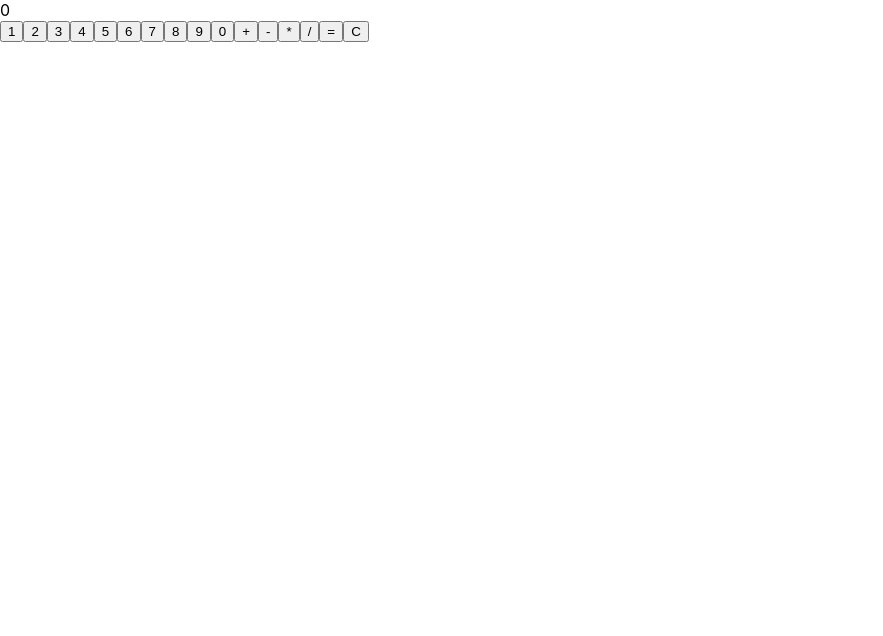
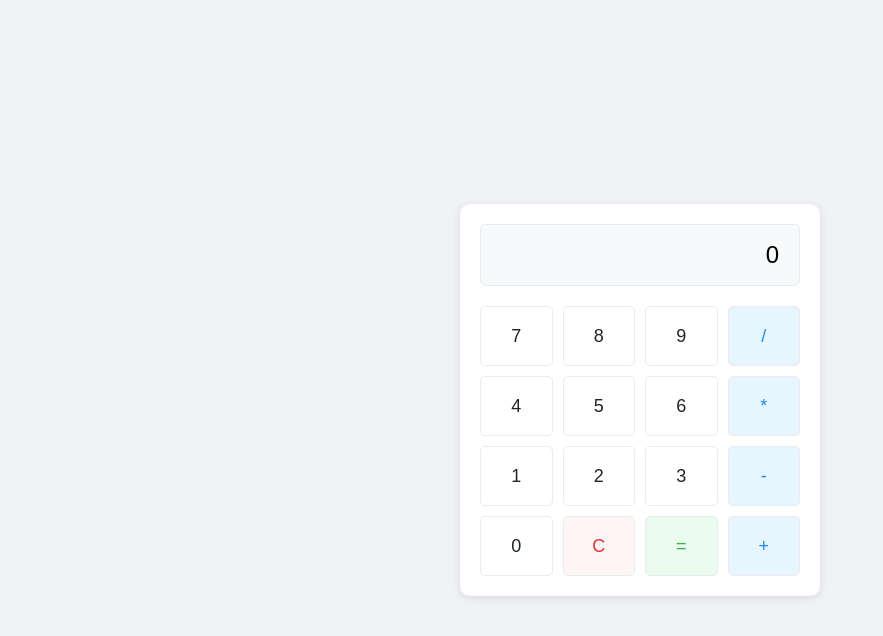
Before and after one commit to AvdhootHc/Incubyte-test-project, a React (Create React App) app: page / in a window 1280 px wide. Shown: the top 636 px of the page, without its empty margins (0-883 px from the left). Built offline with nearby package versions, Linux system fonts and the light colour scheme.

Commit message:
final commit

```diff
--- a/src/componants/Calculator.tsx
+++ b/src/componants/Calculator.tsx
@@ -1,4 +1,6 @@
+// Calculator.tsx
 import React, { useState } from "react";
+import "./calculator.css";
 
 const Calculator: React.FC = () => {
   const [input, setInput] = useState<string>("0");
@@ -15,27 +17,45 @@ const Calculator: React.FC = () => {
 
     if (value === "=") {
       if (operator && prevInput) {
-        if (operator === "+") {
-          setInput((parseFloat(prevInput) + parseFloat(input)).toString());
-        } else if (operator === "-") {
-          setInput((parseFloat(prevInput) - parseFloat(input)).toString());
-        } else if (operator === "*") {
-          setInput((parseFloat(prevInput) * parseFloat(input)).toString());
-        } else if (operator === "/") {
-          setInput((parseFloat(prevInput) / parseFloat(input)).toString());
+        try {
+          let result: number;
+          const prev = parseFloat(prevInput);
+          const current = parseFloat(input);
+
+          switch (operator) {
+            case "+":
+              result = prev + current;
+              break;
+            case "-":
+              result = prev - current;
+              break;
+            case "*":
+              result = prev * current;
+              break;
+            case "/":
+              if (current === 0) {
+                setInput("Error");
+                return;
+              }
+              result = prev / current;
+              break;
+            default:
+              return;
+          }
+
+          setInput(result.toString());
+          setPrevInput("");
+          setOperator("");
+        } catch (error) {
+          setInput("Error");
         }
       }
-    } else if (
-      value === "+" ||
-      value === "-" ||
-      value === "*" ||
-      value === "/"
-    ) {
+    } else if (["+", "-", "*", "/"].includes(value)) {
       setOperator(value);
       setPrevInput(input);
       setInput("0");
     } else {
-      if (input === "0") {
+      if (input === "0" || input === "Error") {
         setInput(value);
       } else {
         setInput(input + value);
@@ -44,11 +64,46 @@ const Calculator: React.FC = () => {
   };
 
   return (
-    <div>
+    <div className="calculator-container">
+      <div className="calculator">
         <div data-testid="result" className="result">
           {input}
         </div>
-      <div>
+        <div className="buttons-grid">
+          <button onClick={() => handleClick("7")} data-testid="button-7">
+            7
+          </button>
+          <button onClick={() => handleClick("8")} data-testid="button-8">
+            8
+          </button>
+          <button onClick={() => handleClick("9")} data-testid="button-9">
+            9
+          </button>
+          <button
+            onClick={() => handleClick("/")}
+            data-testid="button-divide"
+            className="operator"
+          >
+            /
+          </button>
+
+          <button onClick={() => handleClick("4")} data-testid="button-4">
+            4
+          </button>
+          <button onClick={() => handleClick("5")} data-testid="button-5">
+            5
+          </button>
+          <button onClick={() => handleClick("6")} data-testid="button-6">
+            6
+          </button>
+          <button
+            onClick={() => handleClick("*")}
+            data-testid="button-multiply"
+            className="operator"
+          >
+            *
+          </button>
+
           <button onClick={() => handleClick("1")} data-testid="button-1">
             1
           </button>
@@ -58,45 +113,39 @@ const Calculator: React.FC = () => {
           <button onClick={() => handleClick("3")} data-testid="button-3">
             3
           </button>
-        <button onClick={() => handleClick("4")} data-testid="button-4">
-          4
+          <button
+            onClick={() => handleClick("-")}
+            data-testid="button-minus"
+            className="operator"
+          >
+            -
           </button>
-        <button onClick={() => handleClick("5")} data-testid="button-5">
-          5
-        </button>
-        <button onClick={() => handleClick("6")} data-testid="button-6">
-          6
-        </button>
-        <button onClick={() => handleClick("7")} data-testid="button-7">
-          7
-        </button>
-        <button onClick={() => handleClick("8")} data-testid="button-8">
-          8
-        </button>
-        <button onClick={() => handleClick("9")} data-testid="button-9">
-          9
-        </button>
+
           <button onClick={() => handleClick("0")} data-testid="button-0">
             0
           </button>
-        <button onClick={() => handleClick("+")} data-testid="button-plus">
+          <button
+            onClick={() => handleClick("C")}
+            data-testid="button-clear"
+            className="clear"
+          >
+            C
+          </button>
+          <button
+            onClick={() => handleClick("=")}
+            data-testid="button-equal"
+            className="equal"
+          >
+            =
+          </button>
+          <button
+            onClick={() => handleClick("+")}
+            data-testid="button-plus"
+            className="operator"
+          >
             +
           </button>
-        <button onClick={() => handleClick("-")} data-testid="button-minus">
-          -
-        </button>
-        <button onClick={() => handleClick("*")} data-testid="button-multiply">
-          *
-        </button>
-        <button onClick={() => handleClick("/")} data-testid="button-divide">
-          /
-        </button>
-        <button onClick={() => handleClick("=")} data-testid="button-equal">
-          =
-        </button>
-        <button onClick={() => handleClick("C")} data-testid="button-clear">
-          C
-        </button>
+        </div>
       </div>
     </div>
   );
--- /dev/null
+++ b/src/componants/calculator.css
@@ -0,0 +1,85 @@
+/* Calculator.css */
+.calculator-container {
+  display: flex;
+  justify-content: center;
+  align-items: center;
+  min-height: 100vh;
+  background-color: #f0f2f5;
+  font-family: Arial, sans-serif;
+}
+
+.calculator {
+  background-color: #ffffff;
+  border-radius: 10px;
+  box-shadow: 0 2px 10px rgba(0, 0, 0, 0.1);
+  padding: 20px;
+  width: 320px;
+}
+
+.result {
+  background-color: #f8f9fa;
+  border: 1px solid #e9ecef;
+  border-radius: 5px;
+  font-size: 24px;
+  height: 60px;
+  line-height: 60px;
+  margin-bottom: 20px;
+  padding: 0 20px;
+  text-align: right;
+  overflow: hidden;
+  white-space: nowrap;
+  text-overflow: ellipsis;
+}
+
+.buttons-grid {
+  display: grid;
+  grid-template-columns: repeat(4, 1fr);
+  gap: 10px;
+}
+
+button {
+  background-color: #ffffff;
+  border: 1px solid #e9ecef;
+  border-radius: 5px;
+  color: #212529;
+  cursor: pointer;
+  font-size: 18px;
+  height: 60px;
+  transition: all 0.2s ease;
+}
+
+button:hover {
+  background-color: #f8f9fa;
+  border-color: #dee2e6;
+}
+
+button:active {
+  background-color: #e9ecef;
+}
+
+button.operator {
+  background-color: #e7f5ff;
+  color: #228be6;
+}
+
+button.operator:hover {
+  background-color: #d0ebff;
+}
+
+button.clear {
+  background-color: #fff5f5;
+  color: #e03131;
+}
+
+button.clear:hover {
+  background-color: #ffe3e3;
+}
+
+button.equal {
+  background-color: #ebfbee;
+  color: #37b24d;
+}
+
+button.equal:hover {
+  background-color: #d3f9d8;
+}
```
Lines whose indentation alone changed are shown as unchanged.
